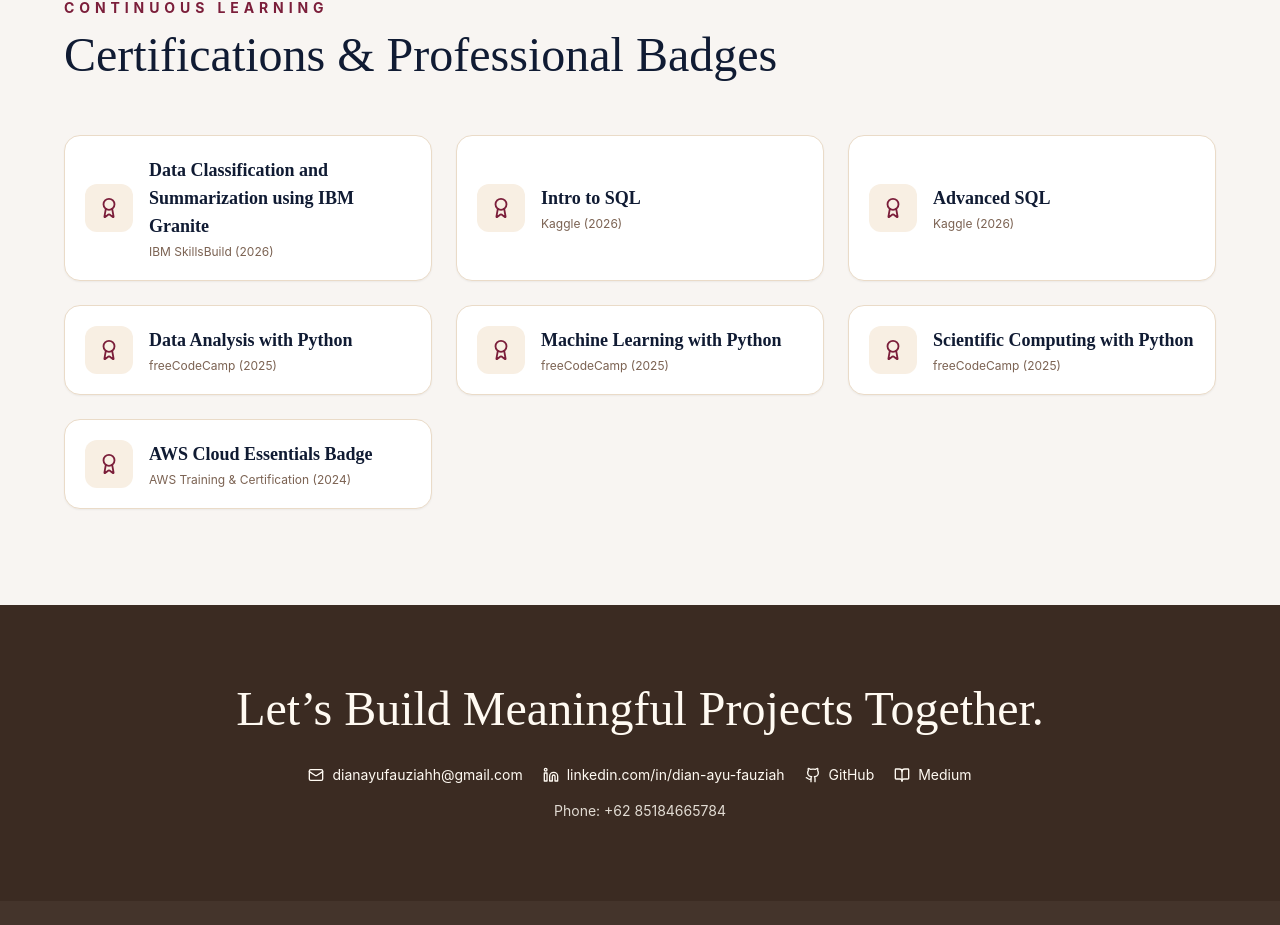
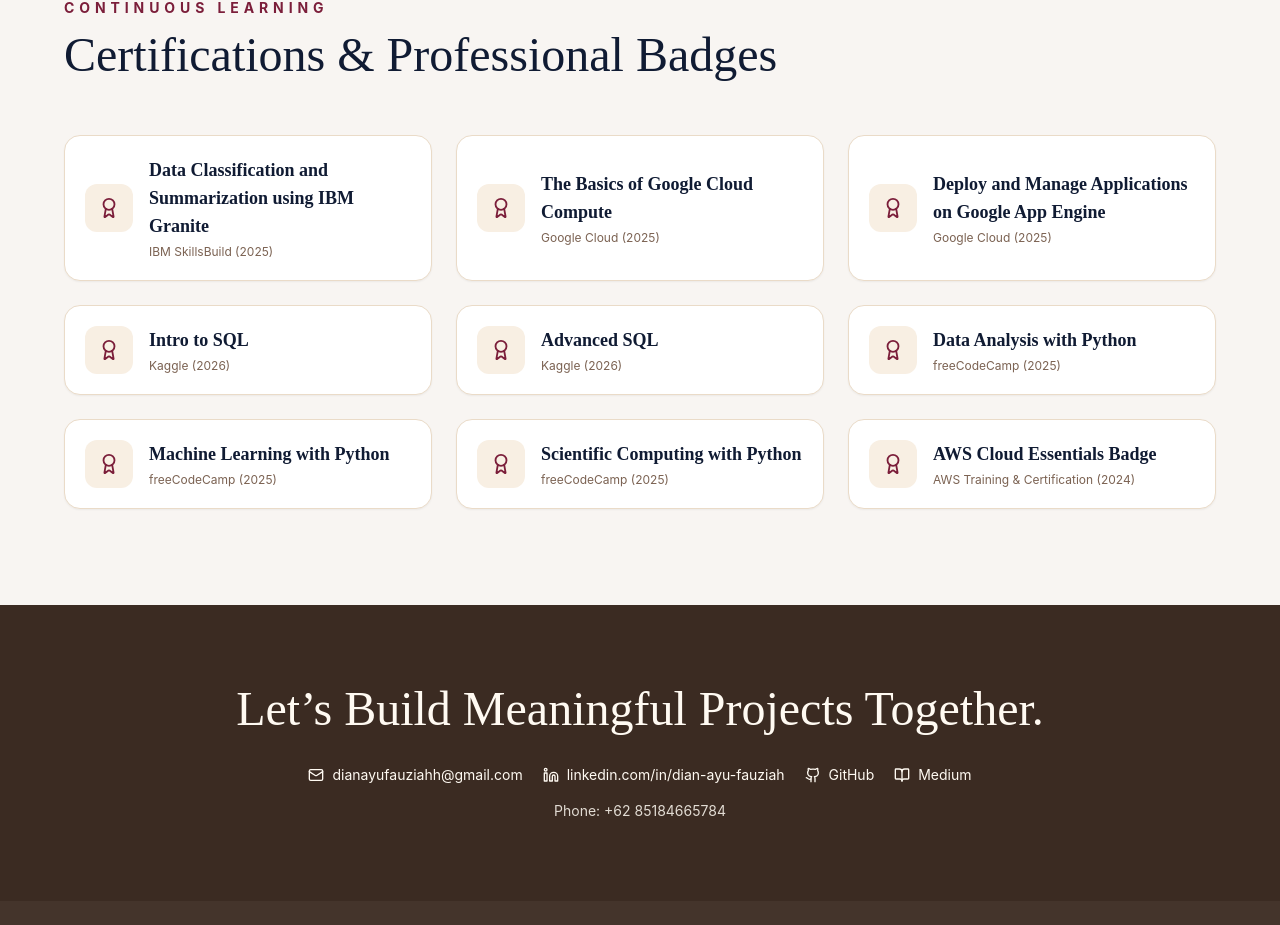
Before and after one commit to Dianayuww/college, a React (Vite) app: page / in a window 1280 px wide. Shown: the part 8533-9458 px from the top of the page. Built offline with nearby package versions, Linux system fonts and the light colour scheme.

Commit message:
Update App.jsx

```diff
--- a/src/App.jsx
+++ b/src/App.jsx
@@ -168,8 +168,20 @@ export default function App() {
   {
     title: 'Data Classification and Summarization using IBM Granite',
     issuer: 'IBM SkillsBuild',
-    year: '2026',
+    year: '2025',
     link: 'https://www.credly.com/badges/e3016e96-930a-42f0-8497-26adc940d143', // Ganti dengan link sertifikat/badge IBM kamu
+  },
+  {
+    title: 'The Basics of Google Cloud Compute',
+    issuer: 'Google Cloud',
+    year: '2025',
+    link: 'https://www.credly.com/badges/dcee461e-681d-4206-bf82-f84625ef378b', // Ganti dengan link sertifikat/badge IBM kamu
+  },
+  {
+    title: 'Deploy and Manage Applications on Google App Engine',
+    issuer: 'Google Cloud',
+    year: '2025',
+    link: 'https://www.credly.com/badges/428852ea-ce34-4265-94a2-360aa5675243', // Ganti dengan link sertifikat/badge IBM kamu
   },
   {
     title: 'Intro to SQL',
```
